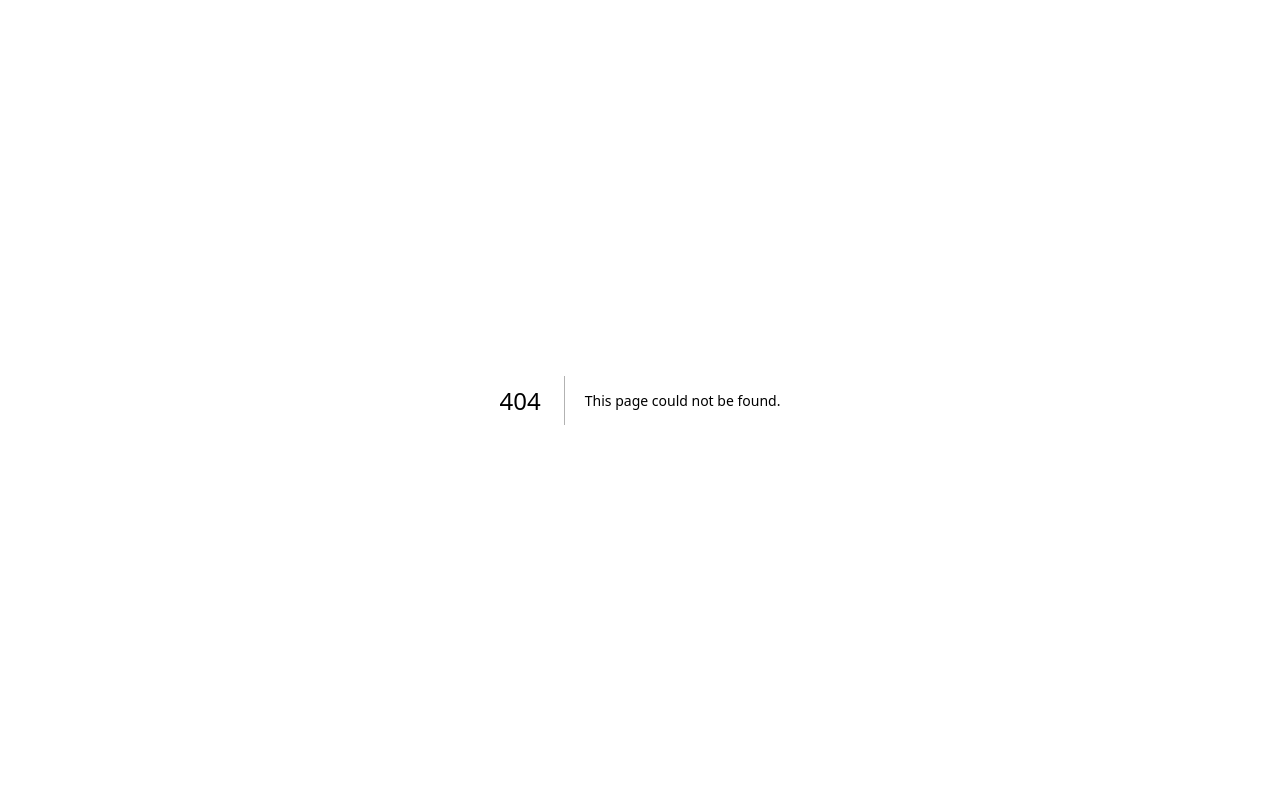
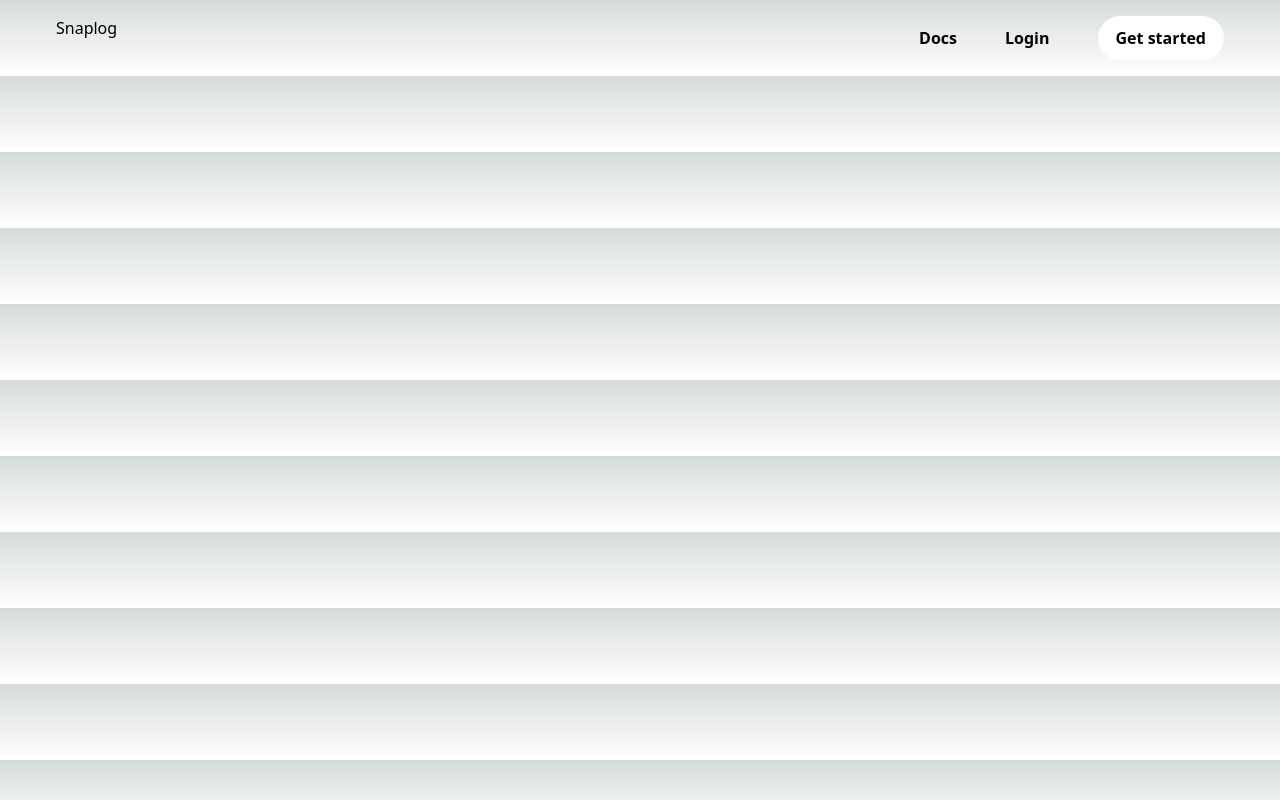
Before and after one commit to akinloluwami/logdrop, a Next.js app: page /pricing in a window 1280 px wide. Before the commit this address had no page. Built offline with nearby package versions, Linux system fonts and the light colour scheme.

Commit message:
initial commit

```diff
--- /dev/null
+++ b/pages/pricing.tsx
@@ -0,0 +1,12 @@
+import Navbar from "@/components/Navbar";
+import React from "react";
+
+const Pricing = () => {
+  return (
+    <div>
+      <Navbar />
+    </div>
+  );
+};
+
+export default Pricing;
```
